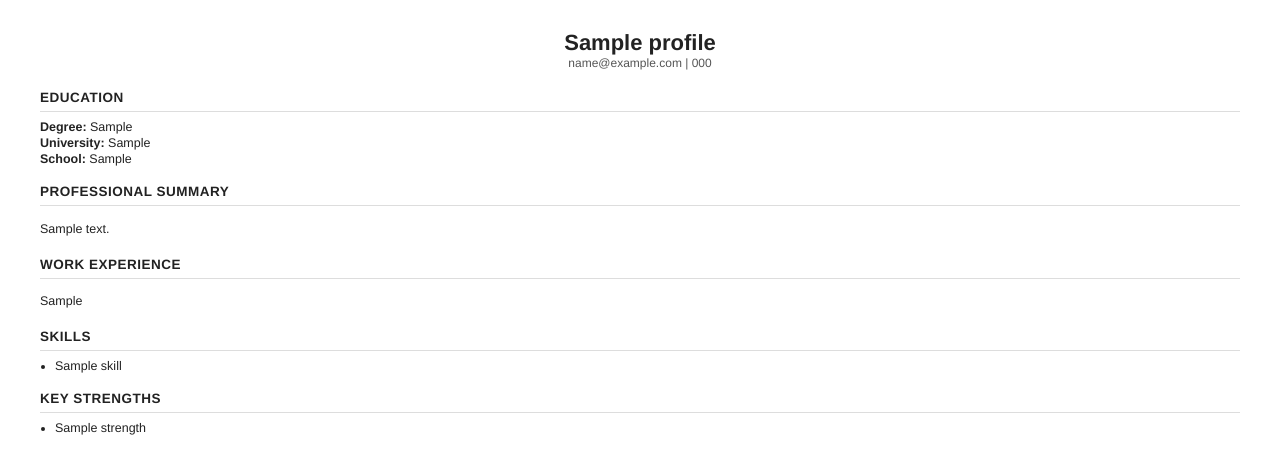
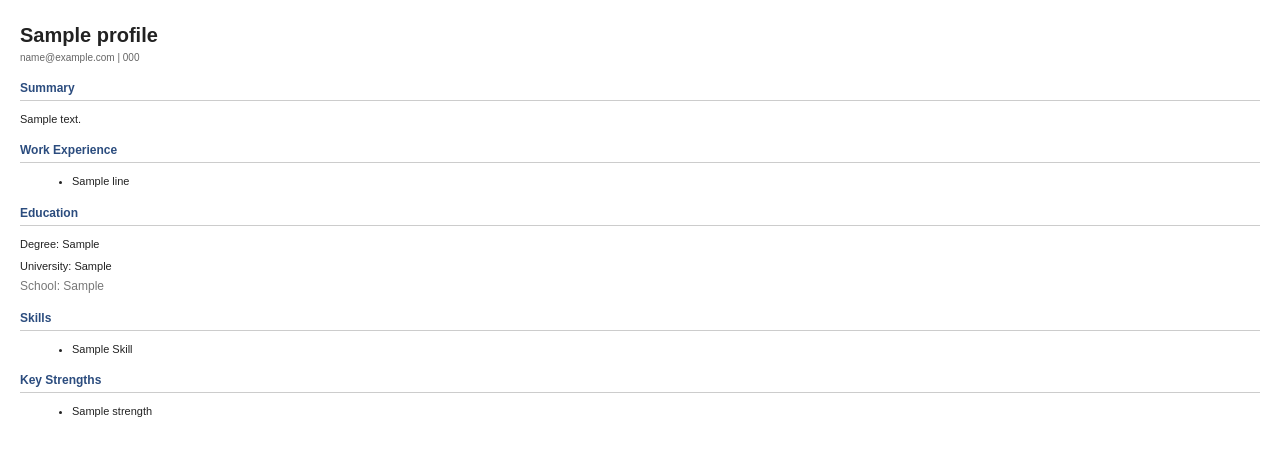
Before and after one commit to Inder0/Cv-generator, a Django app: template myapp/templates/myapp/download.html in a window 1280 px wide. Shown: the top 474 px of the page. Run offline with Django 5.2, Linux system fonts and the light colour scheme; tables that the repository leaves empty hold one stand-in row (values such as "Sample post"); the template is opened without the code that fills it: values that come from a table or form of the project are taken from there, most other values are stand-ins (such as "Sample title", 1, 10 or a date in 2020).

Commit message:
fix bugs and make pdf more professional

```diff
--- a/myapp/templates/myapp/accept.html
+++ b/myapp/templates/myapp/accept.html
@@ -111,7 +111,7 @@
         </div>
 
         <div>
-            <label class="block text-sm font-medium text-gray-600 mb-1">Previous Work</label>
+            <label class="block text-sm font-medium text-gray-600 mb-1">Previous Work(Use seperate lines to add multiple)</label>
             <textarea name="previous_work" rows="3"
                 class="w-full px-4 py-2 border rounded-lg focus:ring-2 focus:ring-indigo-400 outline-none">{{ form.previous_work.value|default:'' }}</textarea>
             {% if form.previous_work.errors %}
--- a/myapp/templates/myapp/download.html
+++ b/myapp/templates/myapp/download.html
@@ -1,127 +1,113 @@
 <!DOCTYPE html>
 <html>
 <head>
-    <meta charset="UTF-8">
 <style>
     body {
-            font-family: Helvetica, Arial, sans-serif;
-            font-size: 12.5px;
+        font-family: Arial, sans-serif;
+        font-size: 11px;
         color: #222;
-            margin: 30px 40px;
+        line-height: 1.5;
+        margin: 20px;
     }
 
-        .name {
-            text-align: center;
-            font-size: 22px;
+    h1 {
+        font-size: 20px;
+        margin: 0;
         font-weight: bold;
     }
 
-        .contact {
-            text-align: center;
+    .role {
         font-size: 12px;
         color: #555;
-            margin-bottom: 20px;
+        margin-bottom: 6px;
+    }
+
+    .top-info {
+        font-size: 10px;
+        color: #666;
+        margin-bottom: 10px;
+    }
+
+    h2 {
+        font-size: 12px;
+        margin-top: 14px;
+        border-bottom: 1px solid #ccc;
+        padding-bottom: 3px;
+        color: #2b4c7e;
     }
 
     .section {
-            margin-bottom: 18px;
-        }
-
-        .section-title {
-            font-weight: bold;
-            font-size: 13.5px;
-            margin-bottom: 6px;
-            text-transform: uppercase;
-            letter-spacing: 0.5px;
-        }
-
-        .divider {
-            border-bottom: 1px solid #ddd;
         margin-bottom: 8px;
     }
 
-        .text {
-            line-height: 1.6;
+    .job {
+        margin-bottom: 6px;
+    }
+
+    .job-title {
+        font-weight: bold;
     }
 
     ul {
-            margin: 5px 0 0 15px;
-            padding: 0;
+        margin: 4px 0 8px 12px;
     }
 
     li {
-            margin-bottom: 3px;
+        margin-bottom: 2px;
     }
 
-        .grid {
-            width: 100%;
-        }
-
-        .grid td {
-            width: 50%;
-            vertical-align: top;
-            padding-right: 10px;
-        }
-
-        .edu p {
-            margin: 2px 0;
-        }
 </style>
 </head>
-
 <body>
 
-    <div class="name">{{ profile.name }}</div>
-    <div class="contact">
+<h1>{{ profile.name }}</h1>
+
+<div class="top-info">
     {{ profile.email }} | {{ profile.phone }}
 </div>
 
+{% if profile.summary %}
+<h2>Summary</h2>
 <div class="section">
-        <div class="section-title">Education</div>
-        <div class="divider"></div>
-        <div class="edu">
-            <p><b>Degree:</b> {{ profile.degree }}</p>
-            <p><b>University:</b> {{ profile.university }}</p>
-            <p><b>School:</b> {{ profile.school }}</p>
+    {{ profile.summary|linebreaksbr }}
 </div>
-    </div>
+{% endif %}
 
+<h2>Work Experience</h2>
 <div class="section">
-        <div class="section-title">Professional Summary</div>
-        <div class="divider"></div>
-        <div class="text">
-            {{ profile.summary|linebreaks }}
-        </div>
-    </div>
-
-    <div class="section">
-        <div class="section-title">Work Experience</div>
-        <div class="divider"></div>
-        <div class="text">
-            {{ profile.previous_work|linebreaks }}
-        </div>
-    </div>
-
-    <div class="section">
-        <div class="section-title">Skills</div>
-        <div class="divider"></div>
     <ul>
-            {% for skill in skills_list %}
-                <li>{{ skill }}</li>
+    {% for line in experience %}
+        <li>{{line}}</li>
     {% endfor %}
     </ul>
 </div>
 
+<h2>Education</h2>
 <div class="section">
-        <div class="section-title">Key Strengths</div>
-        <div class="divider"></div>
+    <div style="margin-bottom: 6px;">
+       Degree: {{ profile.degree }}
+    </div>
+    <div style="margin-bottom: 2px;">
+        University: {{ profile.university }}
+    </div>
+    <div style="color: #777; font-size: 12px;">
+        School: {{ profile.school }}
+    </div>
+</div>
 
+<h2>Skills</h2>
+<ul>
+    {% for skill in skills_list %}
+        <li>{{ skill|title }}</li>
+    {% endfor %}
+</ul>
+
+<h2>Key Strengths</h2>
 <ul>
     {% for strength in strengths %}
         <li>{{ strength }}</li>
     {% endfor %}
 </ul>
-    </div>
 
 </body>
 </html>
--- a/myapp/views.py
+++ b/myapp/views.py
@@ -9,7 +9,7 @@ from xhtml2pdf import pisa
 from django.template.loader import get_template
 from django.http import HttpResponse
 import io
-from .utils import get_skills_and_strengths
+from .utils import get_skills_and_strengths,parse_text
 from .forms import ProfileForm
 # Create your views here.
 
@@ -77,7 +77,8 @@ def download_resume(request,pk):
     profile=get_object_or_404(Profile,pk=pk,user=request.user)
     template_path='myapp/download.html'
     skills_list,strengths=get_skills_and_strengths(profile.skills)
-    context={'profile':profile,'skills_list':skills_list,'strengths':strengths}
+    experience = parse_text(profile.previous_work)
+    context={'profile':profile,'skills_list':skills_list,'strengths':strengths,'experience':experience,}
     template=get_template(template_path)
     html=template.render(context)
     response=HttpResponse(content_type='application/pdf')
```
Also changed, not shown: myapp/templates/myapp/dashboard.html (+5 -5 lines), myapp/templates/myapp/resume.html (+6 -6 lines), myapp/utils.py (+13 -0 lines). Lines whose indentation alone changed are shown as unchanged.
